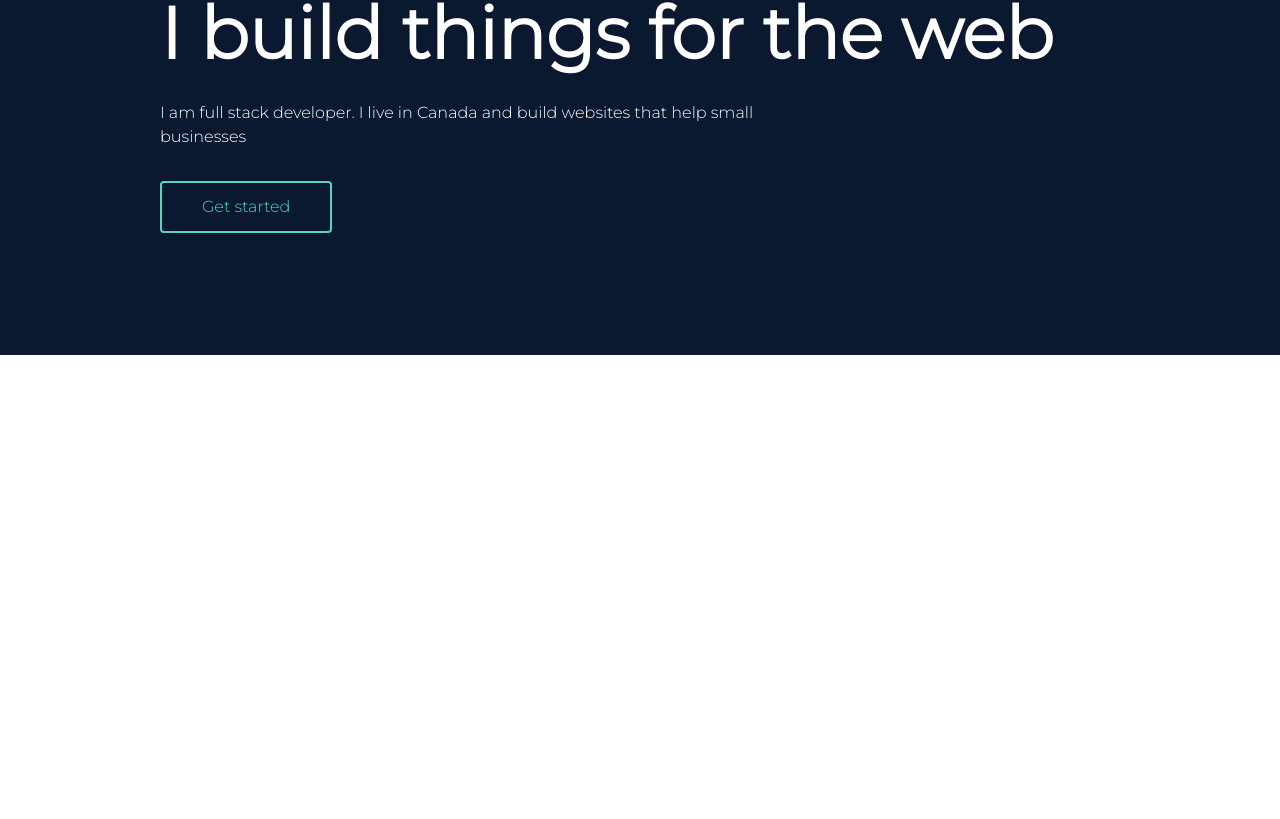
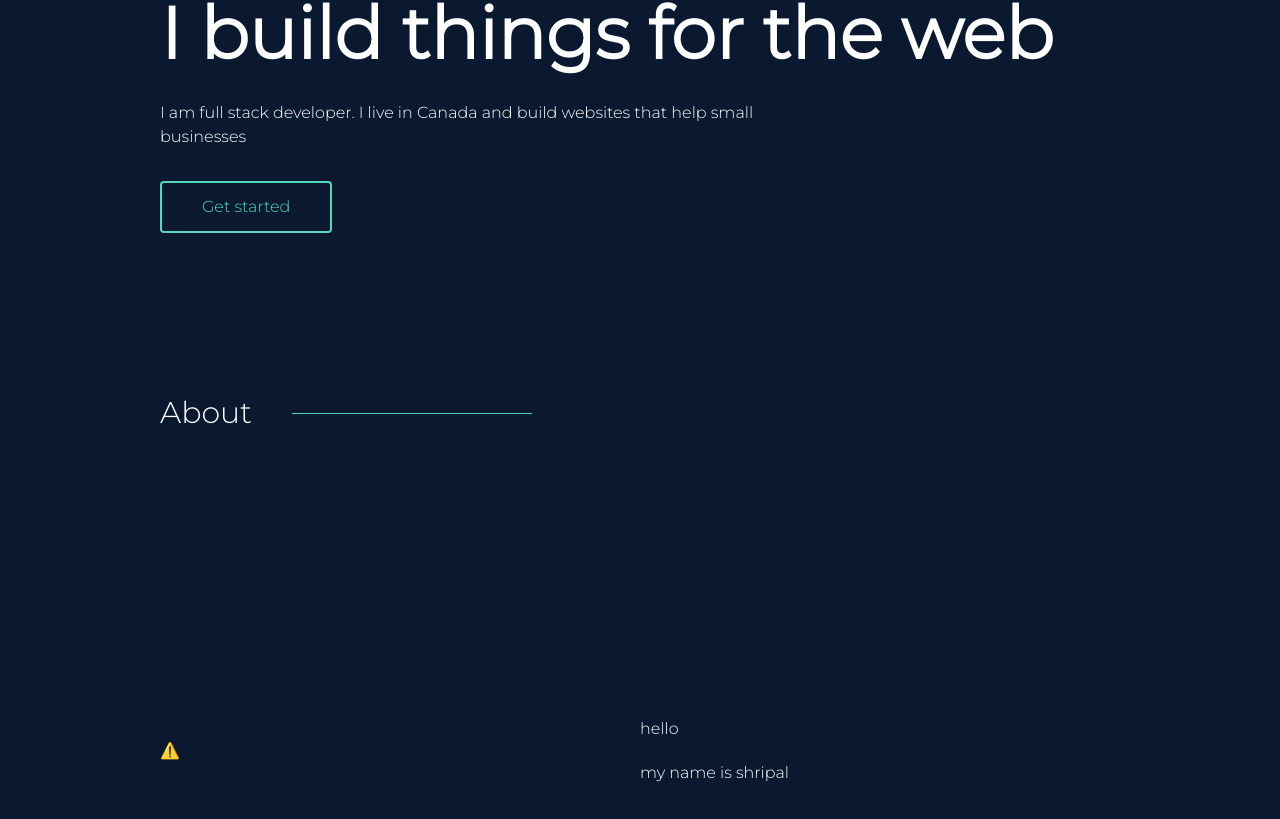
Before and after one commit to shripalp/mern-portfolio, a React (Create React App) app in the folder client/: page / in a window 1280 px wide. Shown: the part 365-1184 px from the top of the page. Before the commit the page ends 800 px from the top, so only its background shows below. Built offline with nearby package versions, Linux system fonts and the light colour scheme; no server answers.

Commit message:
about completed

```diff
--- a/client/public/index.html
+++ b/client/public/index.html
@@ -12,6 +12,7 @@
     <link rel="apple-touch-icon" href="%PUBLIC_URL%/logo192.png" />
 
     <link rel="manifest" href="%PUBLIC_URL%/manifest.json" />
+    <script src="https://unpkg.com/@lottiefiles/lottie-player@latest/dist/lottie-player.js"></script>
 
     <title>Shripal-Dev</title>
   </head>
--- /dev/null
+++ b/client/src/components/SectionTitle.js
@@ -0,0 +1,12 @@
+import React from "react";
+
+function SectionTitle({ title }) {
+  return (
+    <div className="flex gap-10 items-center py-10">
+      <h1 className="text-3xl text-white">{title}</h1>
+      <div className="w-60 h-[1px] bg-tertiary"></div>
+    </div>
+  );
+}
+
+export default SectionTitle;
--- /dev/null
+++ b/client/src/pages/Home/About.js
@@ -0,0 +1,26 @@
+import React from "react";
+import SectionTitle from "../../components/SectionTitle";
+
+function About() {
+  return (
+    <div>
+      <SectionTitle title="About" />
+      <div className="flex w-full items-center">
+        <div className="h-[70vh] w-1/2">
+          <lottie-player
+            src="https://assets3.lottiefiles.com/private_files/lf30_obidsi0t.json"
+            background="transparent"
+            speed="1"
+            autoplay
+          ></lottie-player>
+        </div>
+        <div className="flex flex-col gap-5 w-1/2">
+          <p className="text-white">hello</p>
+          <p className="text-white">my name is shripal</p>
+        </div>
+      </div>
+    </div>
+  );
+}
+
+export default About;
--- a/client/src/pages/Home/index.js
+++ b/client/src/pages/Home/index.js
@@ -1,15 +1,16 @@
 import React from "react";
 import Header from "../../components/Header";
 import Intro from "./Intro";
+import About from "./About";
 
 function Home() {
   return (
     <div>
       <Header />
       <div className="bg-primary px-40">
-      <Intro />
+        <Intro />
+        <About />
       </div>
-
     </div>
   );
 }
```
